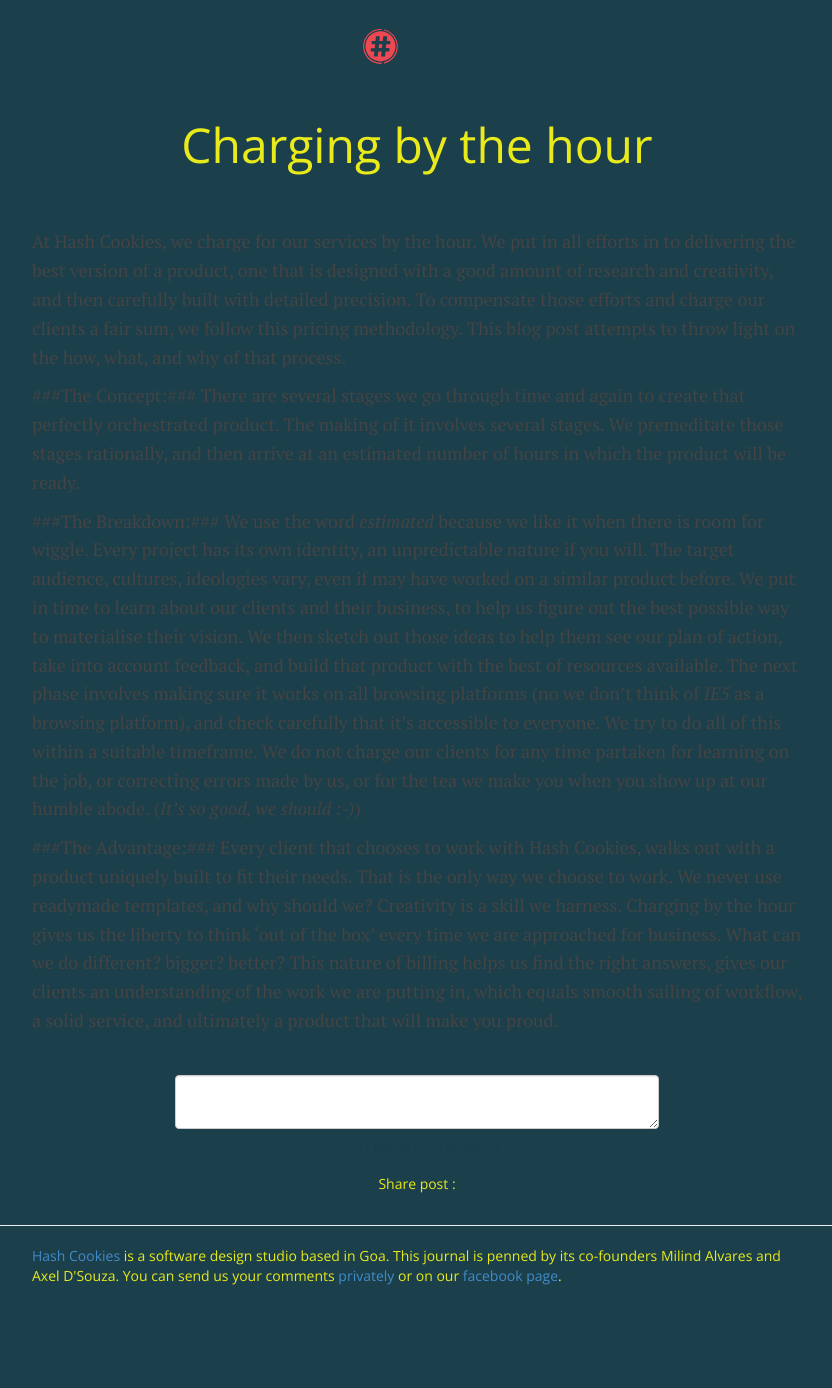
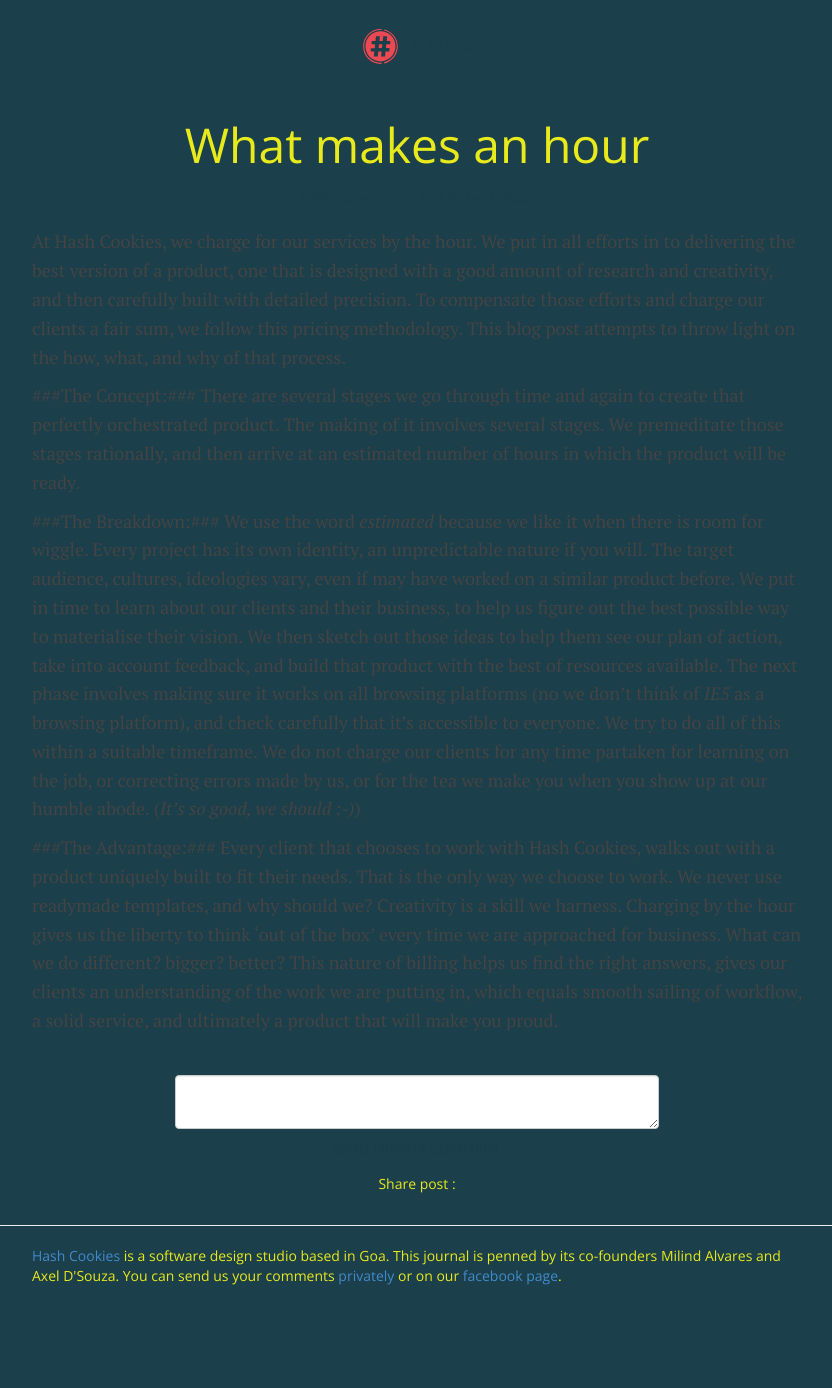
Before and after one commit to HashCookies/hashcookies.github.io, a Jekyll site: the page built from _posts/2015-04-21-charge-sheet.markdown, in a window 1280 px wide. Shown: the whole page, without its empty margins (223-1055 px from the left). Built offline with Jekyll 4.4.1, drawn with Linux system fonts in a browser that asks for light colours; nearby versions of some CDN libraries; comment, search, counter and statistics services are not loaded.

Commit message:
Editing chargesheet

```diff
--- a/_posts/2015-04-21-charge-sheet.markdown
+++ b/_posts/2015-04-21-charge-sheet.markdown
@@ -1,6 +1,6 @@
 ---
 layout: post
-title:  "Charging by the hour"
+title:  "What makes an hour"
 date:   2015-04-21 23:55:53
 categories: hashcookies
 author: "Axel D'Souza"
```
